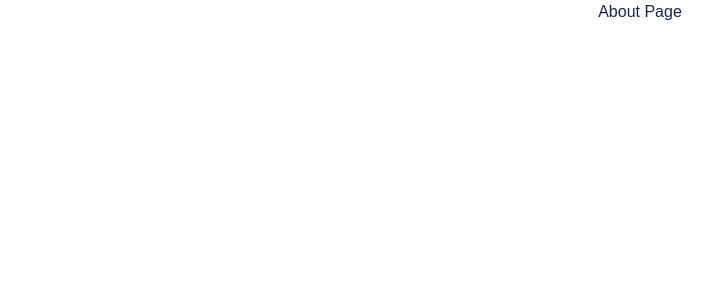
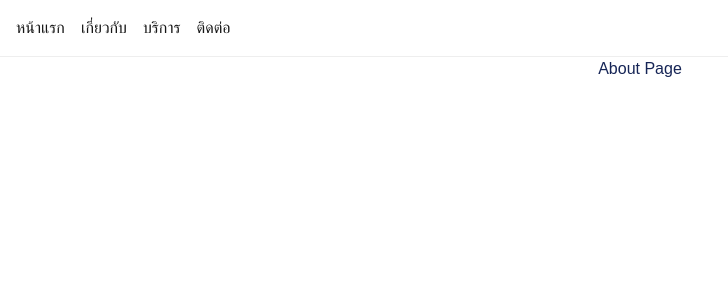
Before and after one commit to Oumpt/frontend046, a Next.js app: page /about in a window 1280 px wide. Shown: the top 300 px of the page, without its empty margins (0-728 px from the left). Built offline with nearby package versions, Linux system fonts and the light colour scheme.

Commit message:
Update layout.js

```diff
--- a/app/layout.js
+++ b/app/layout.js
@@ -1,5 +1,6 @@
 import { Geist, Geist_Mono } from "next/font/google";
 import "./globals.css";
+import Navigation from "./component/navigation";
 
 const geistSans = Geist({
   variable: "--font-geist-sans",
@@ -22,6 +23,7 @@ export default function RootLayout({ children }) {
       <body
         className={`${geistSans.variable} ${geistMono.variable} antialiased`}
       >
+        <Navigation />
         {children}
       </body>
     </html>
```
